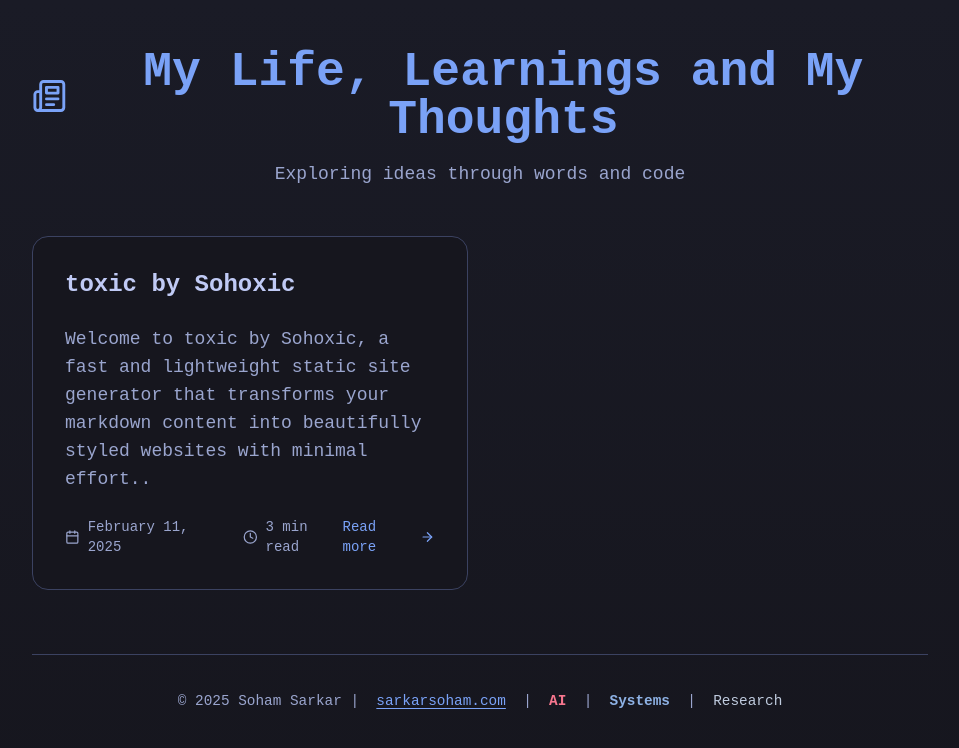
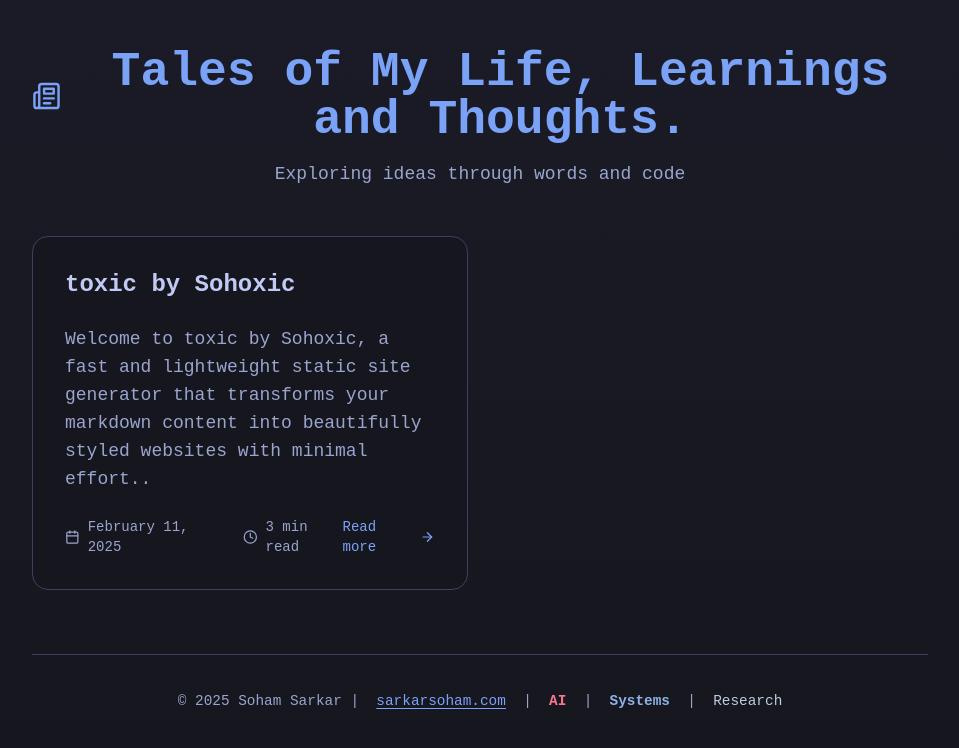
Before and after one commit to Sohoxic/blog, a React (Vite) app: page / in a window 1280 px wide. Shown: the top 748 px of the page, without its empty margins (160-1119 px from the left). Built offline with nearby package versions, Linux system fonts and the light colour scheme.

Commit message:
changed heading

```diff
--- a/src/App.tsx
+++ b/src/App.tsx
@@ -11,7 +11,7 @@
           <div className="flex items-center justify-center gap-3 mb-4">
             <Newspaper className="w-10 h-10 text-tn-accent" />
             <h1 className="text-4xl md:text-5xl font-bold text-tn-accent">
-              My Life, Learnings and My Thoughts
+              Tales of My Life, Learnings and Thoughts.
             </h1>
           </div>
           <p className="text-tn-text-secondary text-lg">
```
